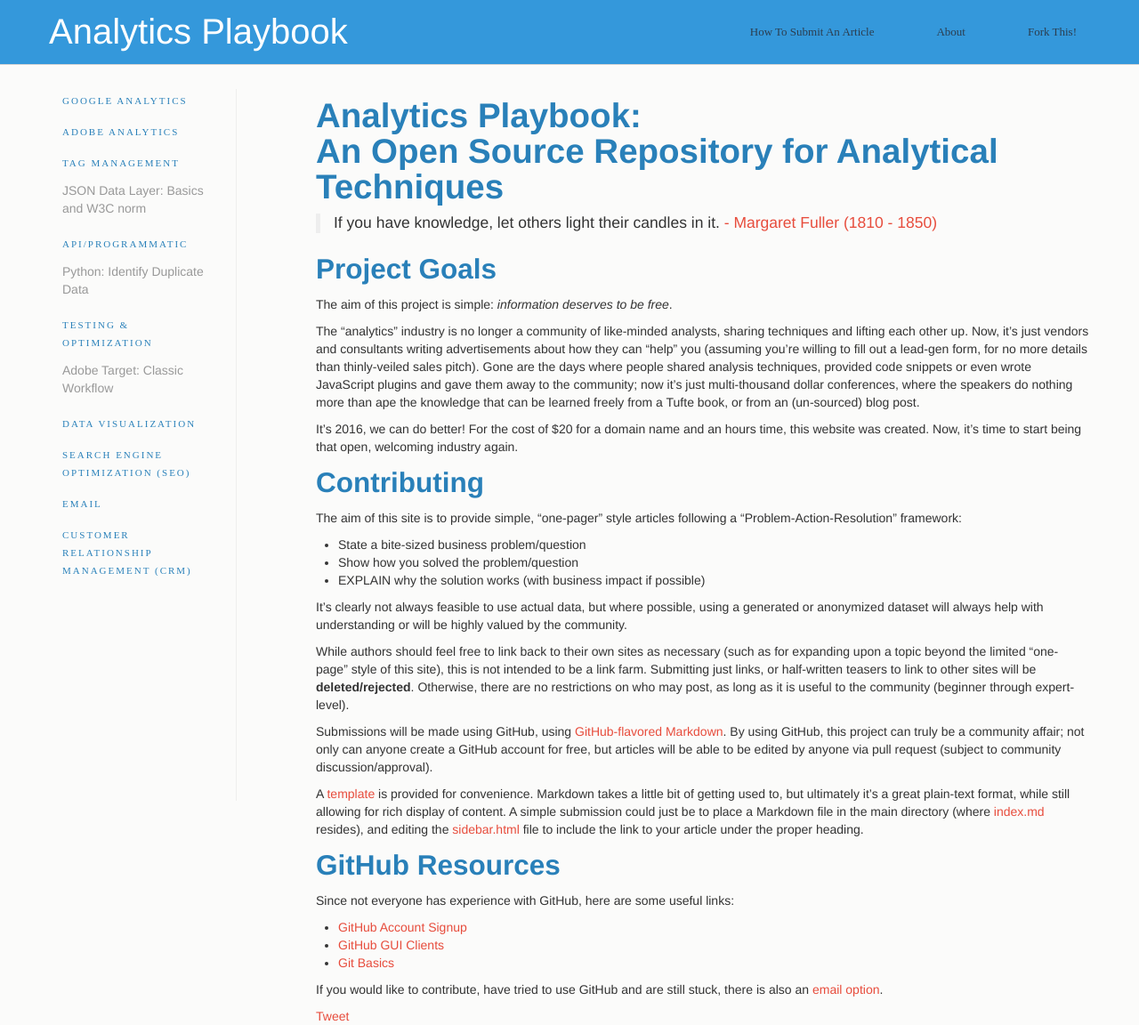
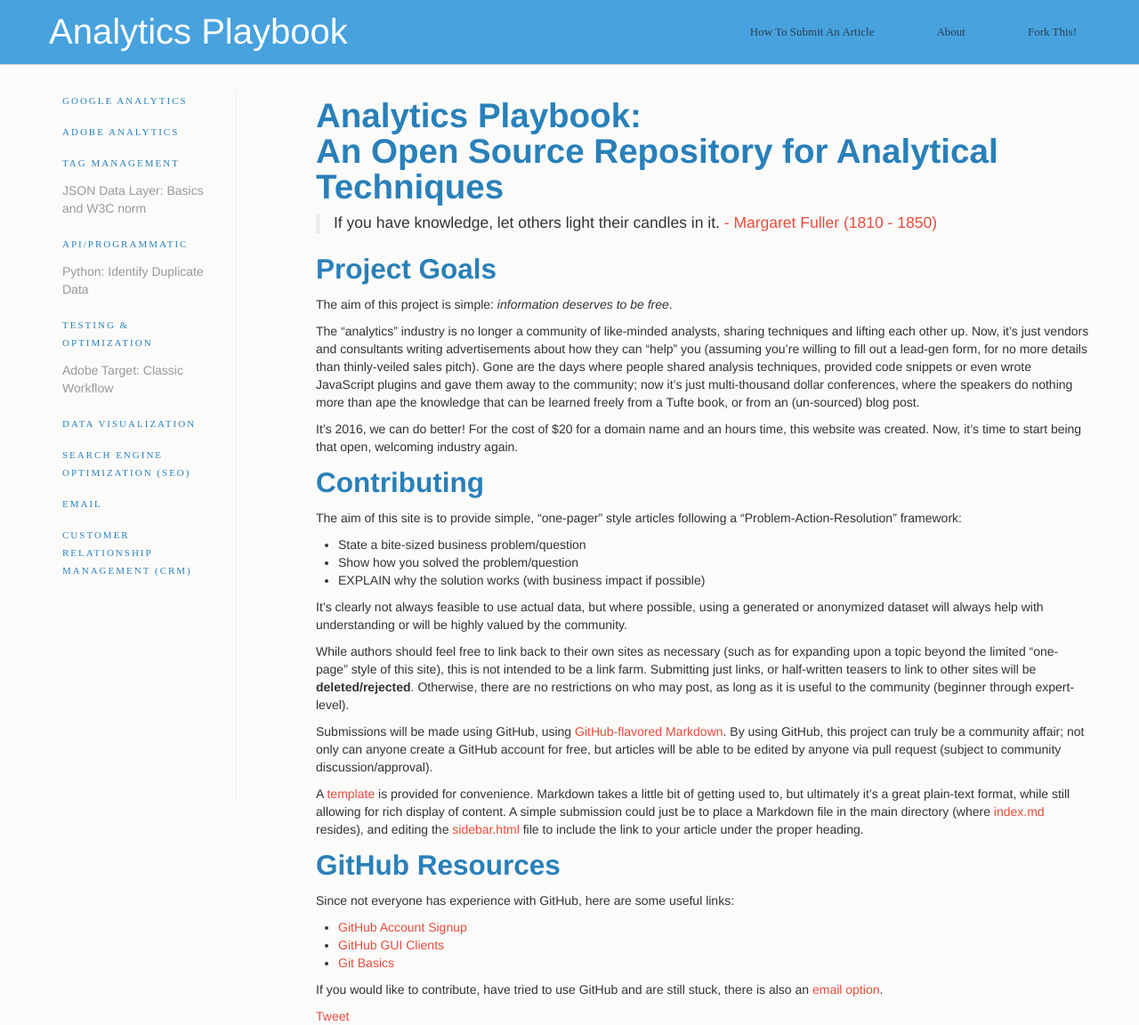
Before and after one commit to analyticsplaybook/analyticsplaybook.github.io, a Jekyll site: the page built from index.md, in a window 1280 px wide and 1152 px high. Shown: the whole window at 89% size. Built offline with Jekyll 4.4.1, drawn with Linux system fonts in a browser that asks for light colours; nearby versions of some CDN libraries; some web fonts are replaced; comment, search, counter and statistics services are not loaded.

Commit message:
Add slightly transparency
Add slight transparency to keep novelty factor of scroll behind header

```diff
--- a/assets/css/custom.css
+++ b/assets/css/custom.css
@@ -1,6 +1,6 @@
 /*Header background color*/
 .navbar-inner {
-    background-color: #3498DB;
+    background-color: rgba(52, 152, 219, 0.9);
 }
 
 /*Header link color*/
```
